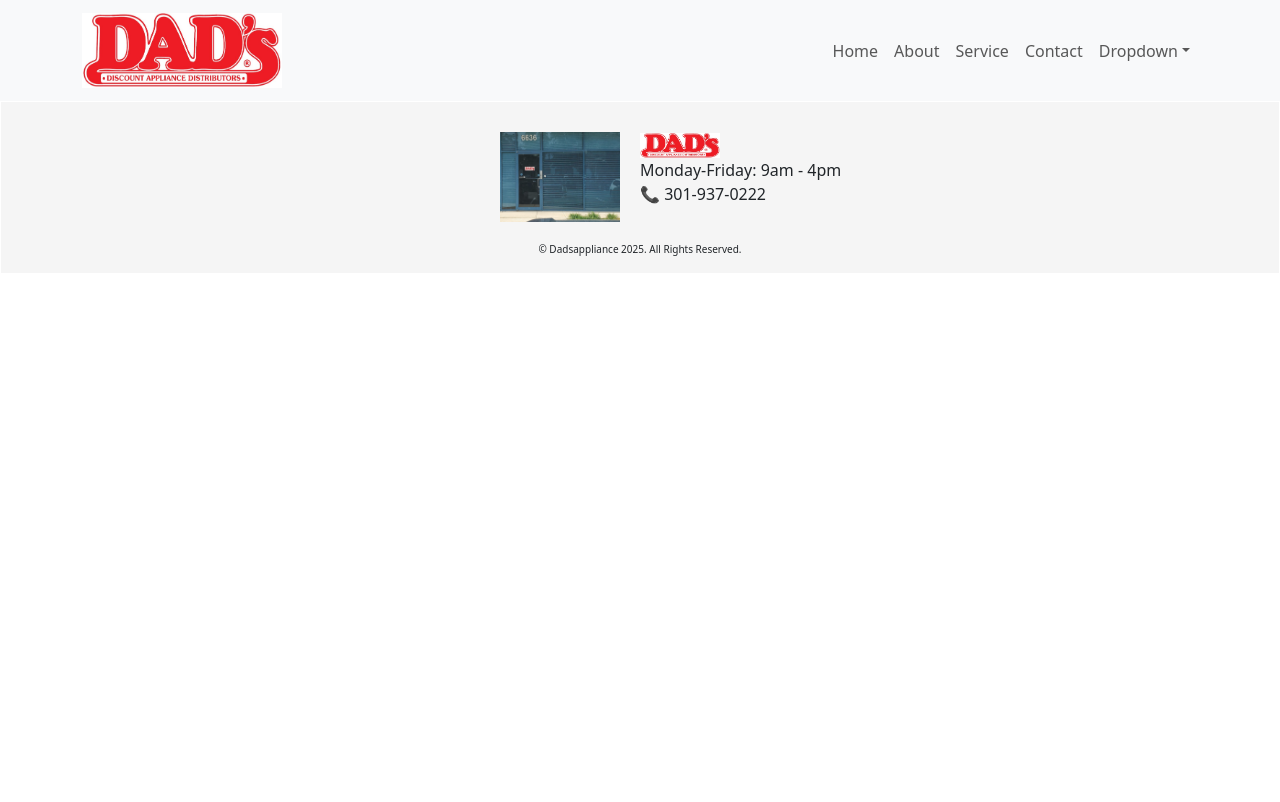
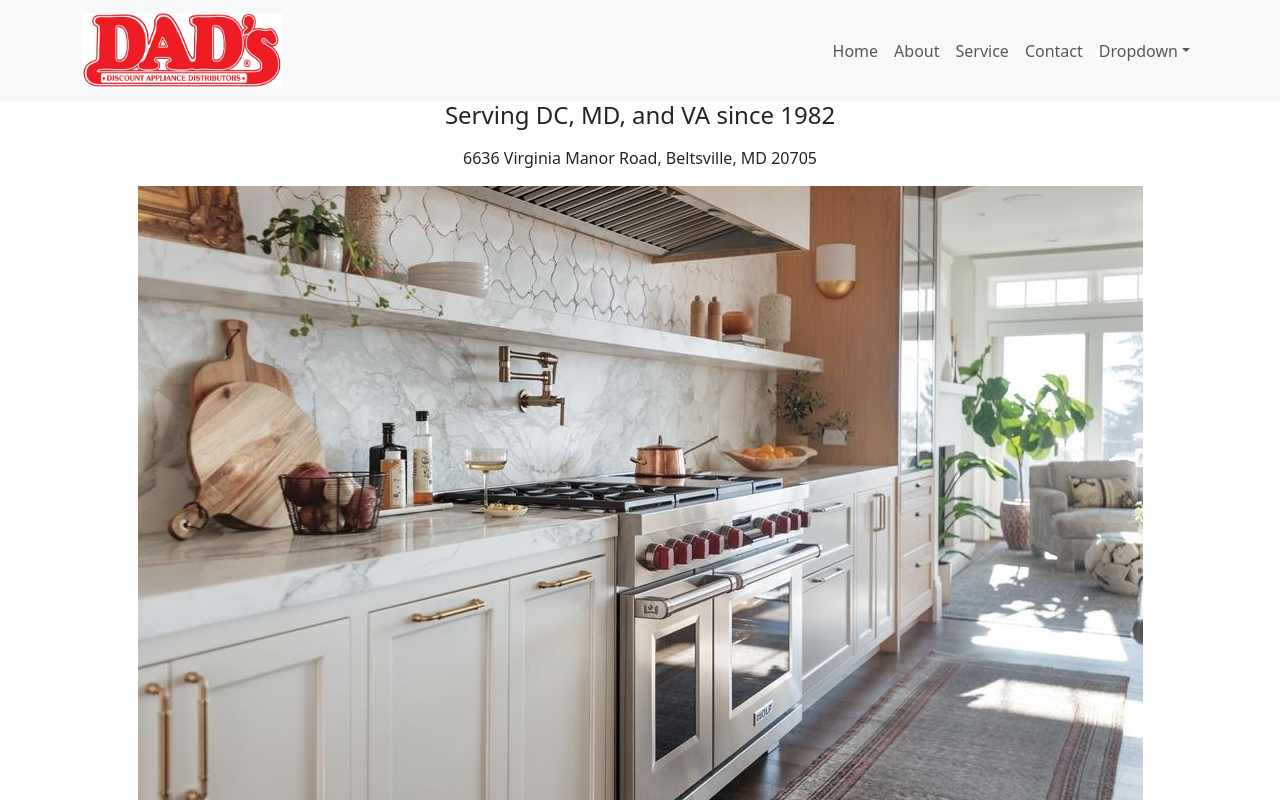
Before and after one commit to tmai-p/dads, a React (Create React App) app: page / in a window 1280 px wide. Shown: the top 802 px of the page. Built offline with nearby package versions, Linux system fonts and the light colour scheme.

Commit message:
updated link

```diff
--- a/src/App.js
+++ b/src/App.js
@@ -9,13 +9,13 @@
 function App() {
   return (
     <HashRouter>
-      <HorizontalBar/>
+      <HorizontalBar />
       <Routes>
-        <Route path="/dads" element={<Homepage />} />
-        <Route path="/dads/about" element={<About/>} />
-        <Route path="/dads/contact" element={<Contact/>} />
+        <Route path="/" element={<Homepage />} />
+        <Route path="/dads/about" element={<About />} />
+        <Route path="/dads/contact" element={<Contact />} />
       </Routes>
-      <Footer/>
+    <Footer />
     </HashRouter>
   );
 }
```
